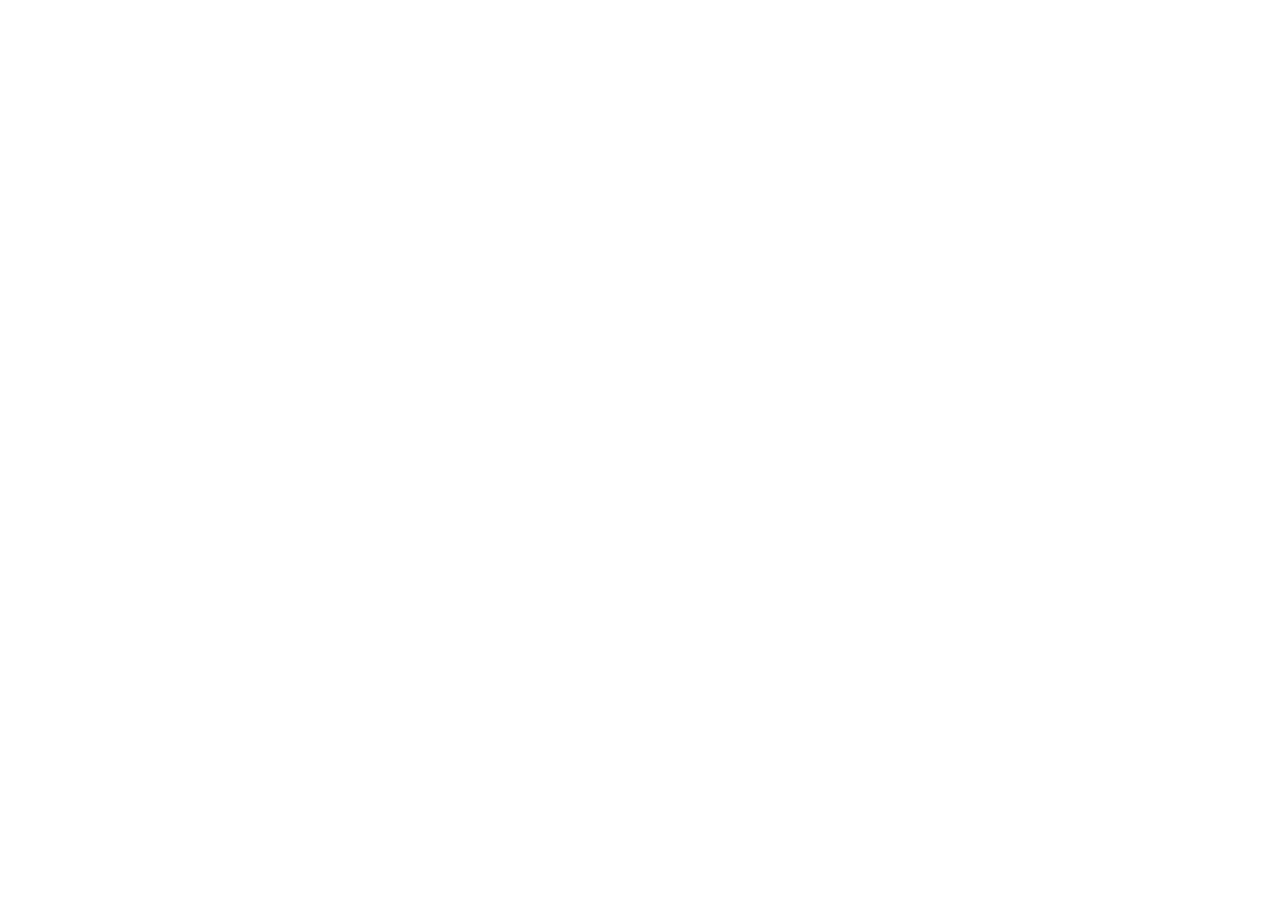
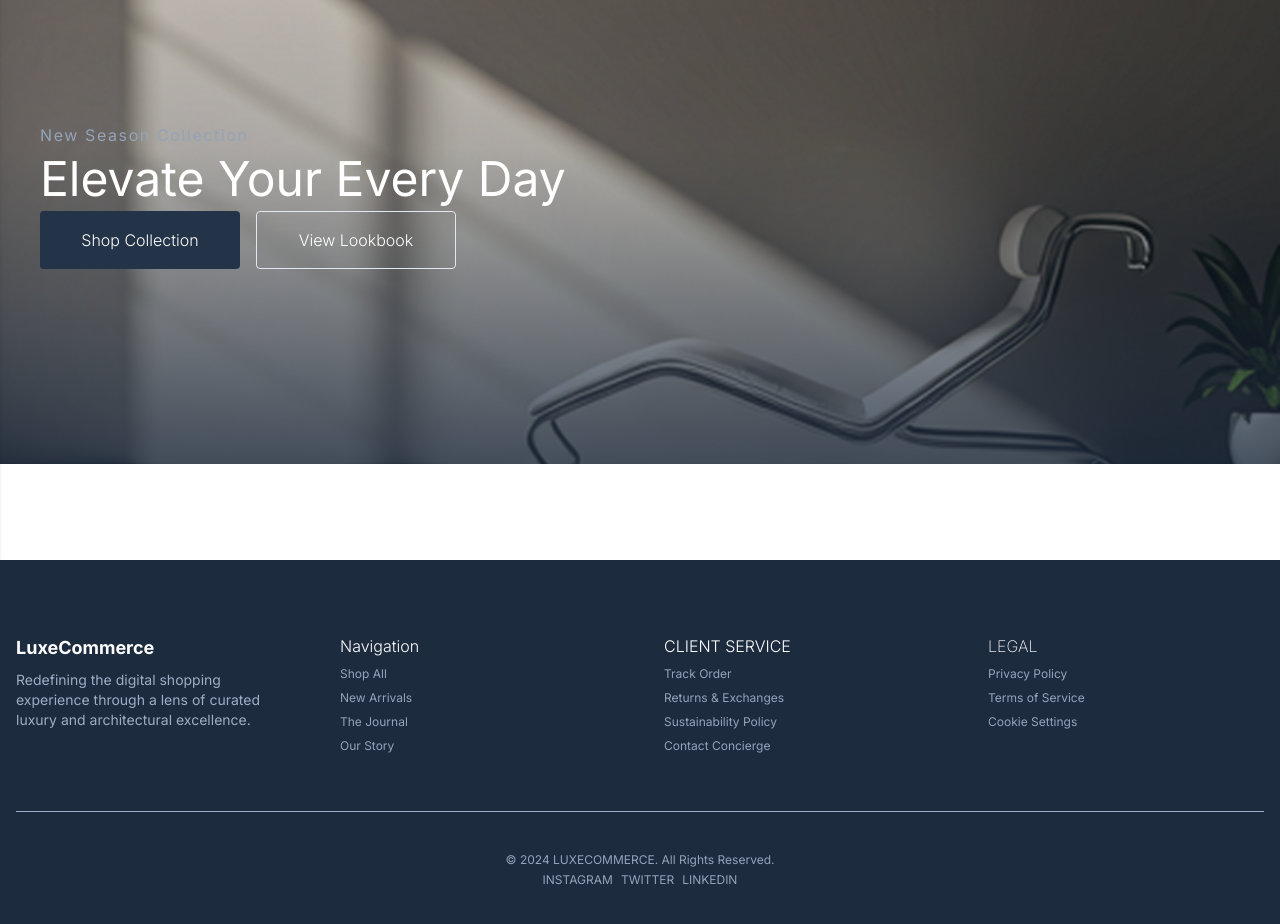
Before and after one commit to abdalla-samir/LuxeCommerce, a React (Vite) app: page / in a window 1280 px wide. Shown: the part 240-1164 px from the top of the page. Before the commit the page ends 800 px from the top, so only its background shows below. Built offline with nearby package versions, Linux system fonts and the light colour scheme.

Commit message:
Improve the code of Navbar and start the Hero Section

```diff
--- a/src/App.jsx
+++ b/src/App.jsx
@@ -1,7 +1,6 @@
-import NavBar from "./components/layout/NavBar";
-
+import AppRoutes from "/src/routes/AppRoutes";
 function App() {
-    return <NavBar />;
+    return <AppRoutes />;
 }
 
 export default App;
--- a/src/components/home/Hero.jsx
+++ b/src/components/home/Hero.jsx
@@ -0,0 +1,18 @@
+export default function Hero() {
+    return (
+        <div className="h-[calc(100vh-72px)] flex flex-col gap-2 justify-center bg-[url(/src/assets/images/Hero.png)] bg-contain bg-no-repeat p-10">
+            <p className="text-text-muted tracking-widest">
+                New Season Collection
+            </p>
+            <p className="text-5xl text-text-white">Elevate Your Every Day</p>
+            <div className="flex gap-4 font-light">
+                <button className="bg-[#233348] hover:bg-bg-dark w-50 py-4 rounded cursor-pointer text-white transition duration-200">
+                    Shop Collection
+                </button>
+                <button className="w-50 py-4 rounded cursor-pointer border border-border backdrop-blur-sm hover:backdrop-blur-xs transition text-white">
+                    View Lookbook
+                </button>
+            </div>
+        </div>
+    );
+}
--- /dev/null
+++ b/src/components/layout/Footer.jsx
@@ -0,0 +1,84 @@
+import Logo from "/src/components/ui/Logo";
+
+export default function Footer() {
+    const styles = {
+        ul: "flex flex-col gap-2  text-sm",
+        ulContainer: "flex flex-col gap-2",
+        li: "text-text-muted text-xs",
+    };
+    return (
+        <div className="bg-bg-dark min-h-96 p-4 flex flex-col">
+            <div className="flex-1 flex items-center">
+                <div className="my-10 flex-1 grid gap-12  lg:grid-cols-4 md:grid-cols-2 max-md:text-center">
+                    <div className={`${styles.ulContainer}`}>
+                        <Logo style="text-lg text-white" />
+                        <p className="text-[#9EADC5] text-sm">
+                            Redefining the digital shopping experience through a
+                            lens of curated luxury and architectural excellence.
+                        </p>
+                    </div>
+                    <div className={`${styles.ulContainer}`}>
+                        <h3 className="text-white font-light">Navigation</h3>
+                        <ul className={`${styles.ul}`}>
+                            <li className={`${styles.li}`}>
+                                <a href="#">Shop All</a>
+                            </li>
+                            <li className={`${styles.li}`}>
+                                <a href="#">New Arrivals</a>
+                            </li>
+                            <li className={`${styles.li}`}>
+                                <a href="#">The Journal</a>
+                            </li>
+                            <li className={`${styles.li}`}>
+                                <a href="#">Our Story</a>
+                            </li>
+                        </ul>
+                    </div>
+                    <div className={`${styles.ulContainer}`}>
+                        <h3 className="text-white font-light">
+                            CLIENT SERVICE
+                        </h3>
+                        <ul className={`${styles.ul}`}>
+                            <li className={`${styles.li}`}>
+                                <a href="#">Track Order</a>
+                            </li>
+                            <li className={`${styles.li}`}>
+                                <a href="#">Returns & Exchanges</a>
+                            </li>
+                            <li className={`${styles.li}`}>
+                                <a href="#">Sustainability Policy</a>
+                            </li>
+                            <li className={`${styles.li}`}>
+                                <a href="#">Contact Concierge</a>
+                            </li>
+                        </ul>
+                    </div>
+                    <div className="flex flex-col gap-2 ">
+                        <h3 className="text-white font-extralight">LEGAL</h3>
+                        <ul className={`${styles.ul}`}>
+                            <li className={`${styles.li}`}>
+                                <a href="#">Privacy Policy</a>
+                            </li>
+                            <li className={`${styles.li}`}>
+                                <a href="#">Terms of Service</a>
+                            </li>
+                            <li className={`${styles.li}`}>
+                                <a href="#">Cookie Settings</a>
+                            </li>
+                        </ul>
+                    </div>
+                </div>
+            </div>
+            <div className="py-10 text-center border-t border-[#9EADC5]">
+                <p className="text-text-muted text-xs">
+                    &copy; 2024 LUXECOMMERCE. All Rights Reserved.
+                </p>
+                <div className="text-text-muted text-xs mt-1 space-x-2">
+                    <a href="#">INSTAGRAM</a>
+                    <a href="#">TWITTER</a>
+                    <a href="#">LINKEDIN</a>
+                </div>
+            </div>
+        </div>
+    );
+}
--- a/src/components/layout/NavBar.jsx
+++ b/src/components/layout/NavBar.jsx
@@ -6,7 +6,7 @@
 import HeaderLinks from "/src/components/navbar/HeaderLinks";
 import BurgerIcon from "/src/assets/icons/burger.svg?react";
 import SideBar from "/src/components/navbar/SideBar";
-import Logo from "/src/components/navbar/Logo";
+import Logo from "/src/components/ui/Logo";
 
 export default function NavBar() {
     const [showToggleBar, setShowToggleBar] = useState(false);
@@ -22,7 +22,7 @@
         return () => media.removeEventListener("change", handleResize);
     }, []);
     return (
-        <div className="p-4 h-15 bg-bg-main shadow relative flex justify-between items-center">
+        <div className="sticky top-0 z-50 p-4 h-18 bg-bg-main shadow flex justify-between items-center">
             <div className="flex items-center gap-2">
                 {showToggleBar && (
                     <BurgerIcon
@@ -31,11 +31,14 @@
                     />
                 )}
                 <div className="max-lg:hidden">
-                    <Logo size="large" />
+                    <Logo style="text-text-primary text-2xl" />
                 </div>
             </div>
 
-            {showSideBar && <SideBar setShowSideBar={setShowSideBar} />}
+            <SideBar
+                showSideBar={showSideBar}
+                setShowSideBar={setShowSideBar}
+            />
             <HeaderLinks />
 
             <div className="flex gap-6 text-text-secondary">
--- a/src/components/navbar/CategoryLinks.jsx
+++ b/src/components/navbar/CategoryLinks.jsx
@@ -1,6 +1,6 @@
 export default function CategoryLinks({ variant }) {
     const ulStyles = {
-        navbar: "absolute top-full left-0 w-full text-sm",
+        navbar: "absolute top-full left-0 w-full text-sm bg-bg-main",
         sidebar: "ml-2 text-xs",
     };
     return (
--- a/src/components/navbar/SideBar.jsx
+++ b/src/components/navbar/SideBar.jsx
@@ -1,14 +1,16 @@
-import Logo from "./Logo";
+import Logo from "../ui/Logo";
 import Cross from "/src/assets/icons/cross.svg?react";
 import AccountLinks from "/src/components/navbar/AccountLinks";
 import UtilityLinks from "/src/components/navbar/UtilityLinks";
 import PrimaryLinks from "./PrimaryLinks";
 import InfoLinks from "./InfoLinks";
 
-export default function SideBar({ setShowSideBar }) {
+export default function SideBar({ showSideBar, setShowSideBar }) {
     return (
         <>
-            <div className="w-70 fixed top-0 left-0 h-screen bg-bg-main flex flex-col shadow z-50">
+            <div
+                className={`w-70 fixed top-0 left-0 h-screen bg-bg-main flex flex-col shadow z-50 transition duration-400 ${showSideBar ? "translate-x-0" : "-translate-x-full"}`}
+            >
                 <div className="p-2 px-4 border-b h-15 border-border flex justify-between items-center">
                     <Logo size="small" />
                     <Cross
@@ -30,10 +32,12 @@
                     </ul>
                 </div>
             </div>
-            <span
-                className="fixed top-0 left-0 z-30 w-full h-screen bg-bg-dark/40"
-                onClick={() => setShowSideBar(false)}
-            ></span>
+            {showSideBar && (
+                <span
+                    className="fixed top-0 left-0 z-30 w-full h-screen bg-bg-dark/40"
+                    onClick={() => setShowSideBar(false)}
+                ></span>
+            )}
         </>
     );
 }
--- /dev/null
+++ b/src/components/ui/Logo.jsx
@@ -0,0 +1,3 @@
+export default function Logo({ style }) {
+    return <h1 className={`${style} font-bold`}>LuxeCommerce</h1>;
+}
--- a/src/index.css
+++ b/src/index.css
@@ -17,7 +17,7 @@
     --color-bg-main: #ffffff;
     --color-bg-section: #f1f5f9;
     --color-bg-muted: #f8fafc;
-    --color-bg-dark: #0b1220;
+    --color-bg-dark: #1d2b3e;
 
     --color-text-primary: #0f172a;
     --color-text-secondary: #475569;
--- /dev/null
+++ b/src/layouts/UserLayout.jsx
@@ -0,0 +1,13 @@
+import NavBar from "/src/components/layout/NavBar";
+import Footer from "/src/components/layout/Footer";
+import { Outlet } from "react-router-dom";
+
+export default function UserLayout() {
+    return (
+        <>
+            <NavBar />
+            <Outlet />
+            <Footer />
+        </>
+    );
+}
--- /dev/null
+++ b/src/pages/user/Home.jsx
@@ -0,0 +1,5 @@
+import Hero from "/src/components/home/Hero";
+
+export default function Home() {
+    return <Hero />;
+}
--- /dev/null
+++ b/src/routes/AppRoutes.jsx
@@ -0,0 +1,15 @@
+import { Routes, Route, BrowserRouter } from "react-router-dom";
+import Home from "../pages/user/Home";
+import UserLayout from "../layouts/UserLayout";
+
+export default function AppRoutes() {
+    return (
+        <BrowserRouter>
+            <Routes>
+                <Route element={<UserLayout />}>
+                    <Route path="/" element={<Home />} />
+                </Route>
+            </Routes>
+        </BrowserRouter>
+    );
+}
```
Also changed, not shown: src/assets/images/Hero.png (added).
